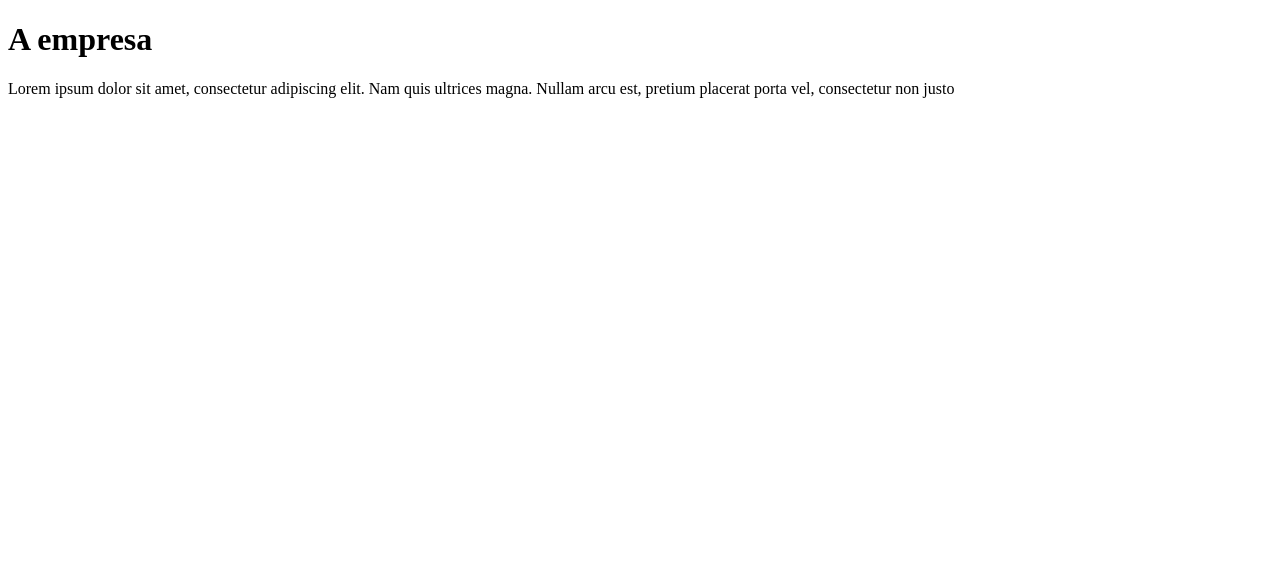
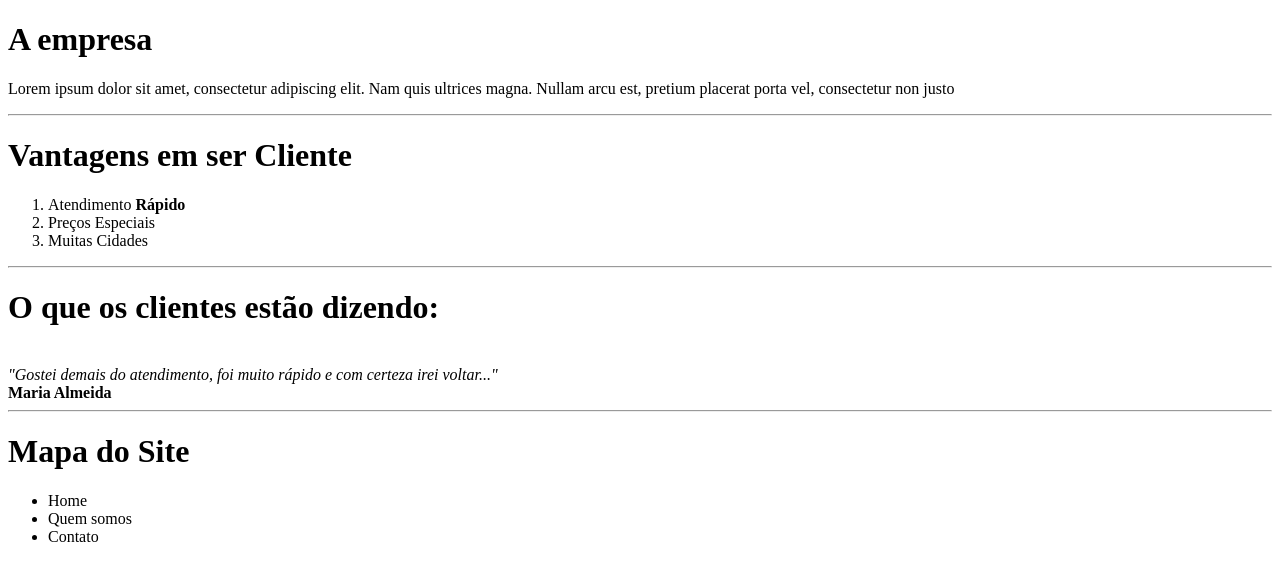
Before and after one commit to pauloSouza-dev/Desenvolvimento-WEB---Completo, a plain HTML site: page desafio001.html in a window 1280 px wide. Drawn offline with Linux system fonts and the light colour scheme.

Commit message:
Update desafio001.html

```diff
--- a/desafio001.html
+++ b/desafio001.html
@@ -7,6 +7,25 @@
 <body>
     <h1>A empresa</h1>
     <p>Lorem ipsum dolor sit amet, consectetur adipiscing elit. Nam quis ultrices magna. Nullam arcu est, pretium placerat porta vel, consectetur non justo</p>
+    <hr>
+    <h1>Vantagens em ser Cliente</h1>
+    <ol>
+        <li>Atendimento <b>Rápido</b></li>
+        <li>Preços Especiais</li>
+        <li>Muitas Cidades</li>
+    </ol>
+    <hr>
+    <h1>O que os clientes estão dizendo:</h1>
     <br>
+    <i>"Gostei demais do atendimento, foi muito rápido e com certeza irei voltar..."</i>
+    <br>
+    <b>Maria Almeida</b>
+    <hr>
+    <h1>Mapa do Site</h1>
+    <ul>
+        <li>Home</li>
+        <li>Quem somos</li>
+        <li>Contato</li>
+    </ul>
 </body>
 </html>
```
